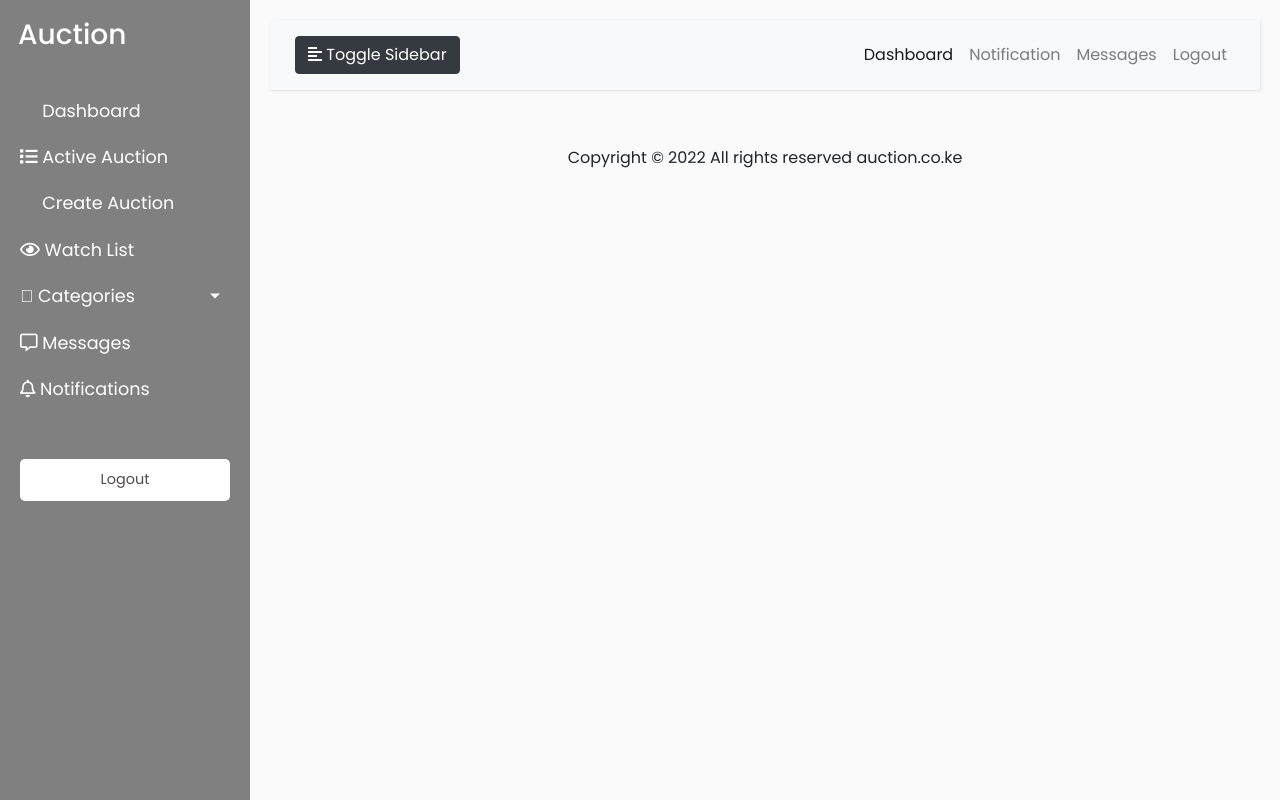
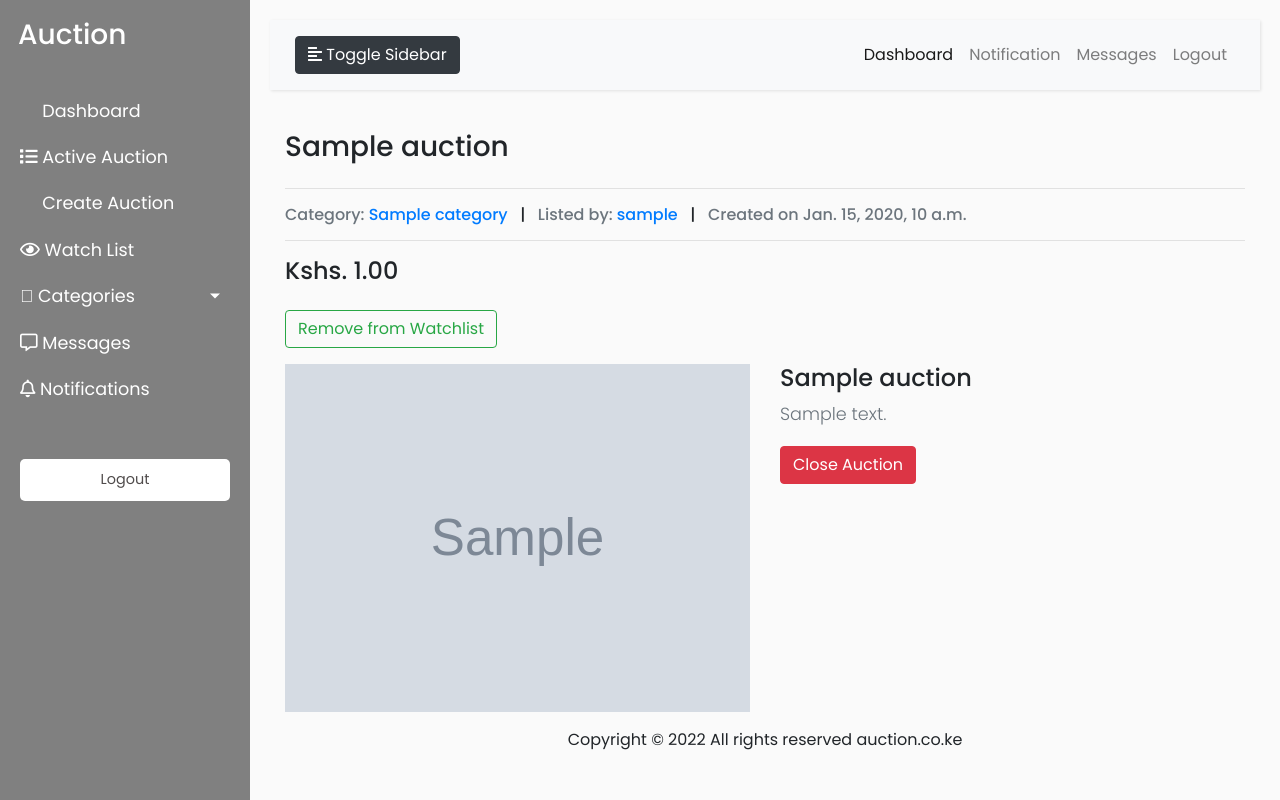
Before and after one commit to WMKCharles/Auction-Site, a Django app: page /auction_detail/1 in a window 1280 px wide. Run offline with Django 3.2, Linux system fonts and the light colour scheme; a user stored in the database is signed in; tables that the repository leaves empty hold one stand-in row (values such as "Sample post"); grey boxes marked "Sample" are stand-in pictures; some libraries are stand-ins or nearby versions.

Commit message:
auction template

```diff
--- a/static/css/style.css
+++ b/static/css/style.css
@@ -346,6 +346,32 @@ a.article:hover {
         text-transform: uppercase;
         font-size: 18px;
 }
+
+/* CSS for Auction Page */
+.how-section1{
+    margin-top:-15%;
+    padding: 10%;
+}
+.how-section1 h4{
+    color: #ffa500;
+    font-weight: bold;
+    font-size: 30px;
+}
+.how-section1 .subheading{
+    color: #3931af;
+    font-size: 20px;
+}
+.how-section1 .row
+{
+    margin-top: 10%;
+}
+.how-img
+{
+    text-align: center;
+}
+.how-img img{
+    width: 100%;
+}
 /* ---------------------------------------------------
     MEDIAQUERIES
 ----------------------------------------------------- */
--- a/templates/auction.html
+++ b/templates/auction.html
@@ -3,5 +3,80 @@
 {% block title %} auctions | {{title}} {% endblock %}
 
 {% block content %}
+<div class="container">
+    <h1 class='h3 mb-4 text-gray-800'>
+        <span>{{ auction.title }}</span>
+    </h1>
+    <hr>
+    <h6>
+        <span class='text-muted'>
+            Category: <span class='text-primary'>{{ auction.category }}</span>
+        </span> &nbsp; | &nbsp;
+        <span class='text-muted'>
+            Listed by: <span class='text-primary'>{{ auction.creator }}</span>
+        </span> &nbsp; | &nbsp;
+        <span class='text-muted'>
+            Created on {{ auction.date_created}}
+        </span>
+    </h6>
+    <hr>
 
+    <!-- Product price -->
+    <h4 class='fw-bolder mb-4'>
+        {% if auction.current_bid %}
+            Kshs. {{auction.current_bid}}
+        {% else %}
+            Kshs. {{auction.starting_bid}}
+        {% endif %}
+    </h4>
+
+    <!-- Watchlist -->
+    <div>
+        <a class='btn btn-outline-success mt-auto mb-3' href="{% url 'watchlist_edit' auction.id 'auction_detail' %}">
+            {% if auction.is_watched %}
+                Remove from Watchlist
+            {% else %}
+                Add to Watchlist
+            {% endif %}
+        </a>
+    </div>
+
+    {% if auction.creator == user and auction.active %}
+    <div class="row">
+        <div class="col-md-6 how-img">
+            {% for image in images %}
+            <img src="{{image.image.url}}" class="img-rounded" alt="Product Image"/>
+            {% empty %}
+            <img src="static/images/no_image.png" class="img-rounded" alt="Product Image"/>
+            {% endfor %}
+        </div>
+        <div class="col-md-6">
+            <h4>{{auction.title}}</h4>
+            <p class="text-muted">
+                {{auction.description}}
+            </p>
+            <a href="" class="btn btn-danger">Close Auction</a>
+        </div>
+    </div>
+    {% elif auction.creator != user and auction.active %}
+    <div class="row">
+        <div class="col-md-6 how-img">
+            {% for image in images %}
+            <img src="{{image.image.url}}" class="img-rounded" alt=""/>
+            {% empty %}
+            <img src="static/images/no_image.png" class="img-rounded" alt=""/>
+            {% endfor %}
+        </div>
+        <div class="col-md-6">
+            <h4>{{auction.title}}</h4>
+            <p class="text-muted">
+                {{auction.description}}
+            </p>
+            <a href="" class="btn btn-danger">Close Auction</a>
+        </div>
+    </div>
+    {% endif %}
+
+
+</div>
 {% endblock %}
```
Also changed, not shown: static/images/no_image.png (added).
